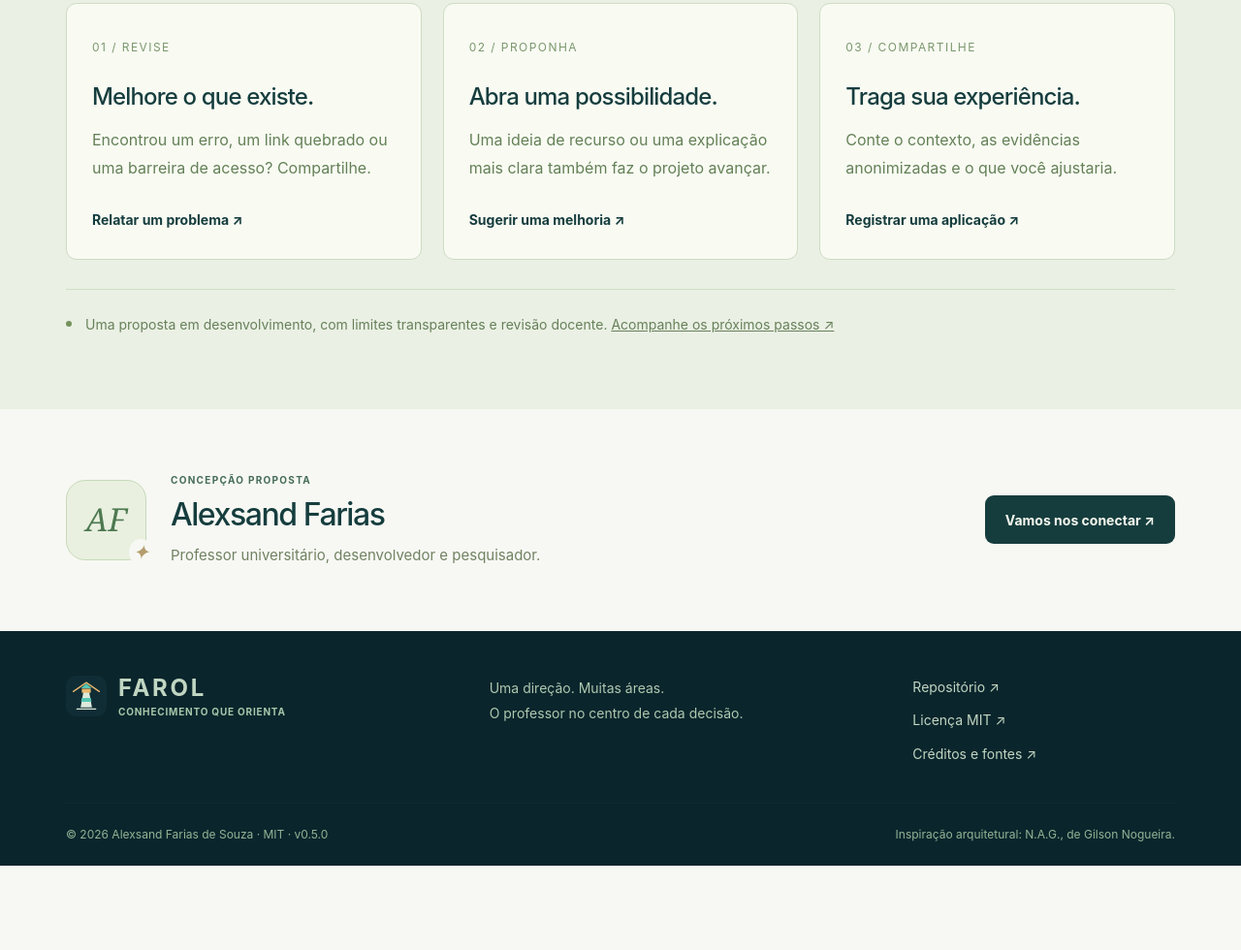
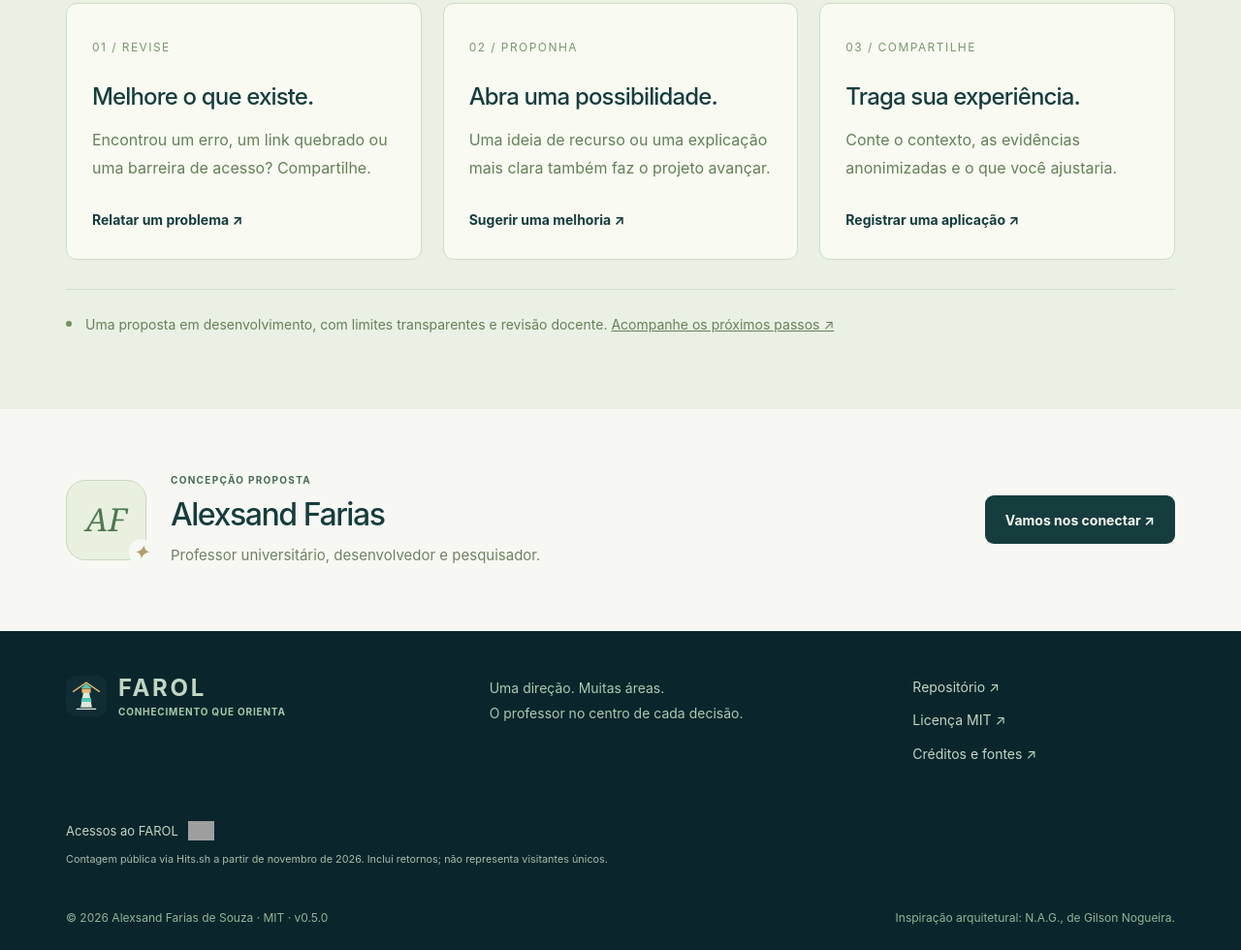
Before and after one commit to alexsandsouza/metodofarol, a plain HTML site: page docs/site/index.html in a window 1280 px wide. Shown: the part 6013-6993 px from the top of the page at 97% size. Before the commit the page ends 6906 px from the top, so only its background shows below. Drawn offline with Linux system fonts and the light colour scheme; grey boxes are pictures that could not be loaded.

Commit message:
feat: add public page-view counter to FAROL footer

```diff
--- a/docs/site/index.html
+++ b/docs/site/index.html
@@ -16,6 +16,6 @@
 <section id="comunidade" class="community-section"><div class="section-container"><div class="section-heading"><div><p class="eyebrow">CONSTRUÍDO PARA EVOLUIR</p><h2>Seu olhar pode iluminar<br><em>a próxima aula de alguém.</em></h2></div><a class="button button-outline" href="https://github.com/alexsandsouza/metodofarol/blob/main/CONTRIBUTING.md">Como contribuir ↗</a></div><div class="community-grid"><a href="https://github.com/alexsandsouza/metodofarol/issues/new?template=problema.yml"><span>01 / REVISE</span><h3>Melhore o que existe.</h3><p>Encontrou um erro, um link quebrado ou uma barreira de acesso? Compartilhe.</p><b>Relatar um problema ↗</b></a><a href="https://github.com/alexsandsouza/metodofarol/issues/new?template=melhoria.yml"><span>02 / PROPONHA</span><h3>Abra uma possibilidade.</h3><p>Uma ideia de recurso ou uma explicação mais clara também faz o projeto avançar.</p><b>Sugerir uma melhoria ↗</b></a><a href="https://github.com/alexsandsouza/metodofarol/issues/new?template=aplicacao.yml"><span>03 / COMPARTILHE</span><h3>Traga sua experiência.</h3><p>Conte o contexto, as evidências anonimizadas e o que você ajustaria.</p><b>Registrar uma aplicação ↗</b></a></div><div class="project-note"><span class="pulse-dot" aria-hidden="true"></span><p>Uma proposta em desenvolvimento, com limites transparentes e revisão docente. <a href="https://github.com/alexsandsouza/metodofarol/blob/main/ROADMAP.md">Acompanhe os próximos passos ↗</a></p></div></div></section>
 <section class="author-section section-container"><div class="author-monogram" aria-hidden="true">AF<span>✦</span></div><div><p class="eyebrow">CONCEPÇÃO PROPOSTA</p><h2>Alexsand Farias</h2><p>Professor universitário, desenvolvedor e pesquisador.</p></div><a class="button button-ink" href="https://www.linkedin.com/in/alexsandfarias">Vamos nos conectar ↗</a></section>
 </main>
-<footer class="site-footer"><div class="section-container"><div class="footer-main"><a class="brand footer-brand" href="#inicio"><img src="favicon.svg" alt="" width="42" height="42"><span>FAROL<small>CONHECIMENTO QUE ORIENTA</small></span></a><p>Uma direção. Muitas áreas.<br>O professor no centro de cada decisão.</p><div><a href="https://github.com/alexsandsouza/metodofarol">Repositório ↗</a><a href="https://github.com/alexsandsouza/metodofarol/blob/main/LICENSE">Licença MIT ↗</a><a href="https://github.com/alexsandsouza/metodofarol/blob/main/CREDITOS.md">Créditos e fontes ↗</a></div></div><div class="footer-bottom"><span>© 2026 Alexsand Farias de Souza · MIT · v0.5.0</span><span>Inspiração arquitetural: N.A.G., de Gilson Nogueira.</span></div></div></footer>
+<footer class="site-footer"><div class="section-container"><div class="footer-main"><a class="brand footer-brand" href="#inicio"><img src="favicon.svg" alt="" width="42" height="42"><span>FAROL<small>CONHECIMENTO QUE ORIENTA</small></span></a><p>Uma direção. Muitas áreas.<br>O professor no centro de cada decisão.</p><div><a href="https://github.com/alexsandsouza/metodofarol">Repositório ↗</a><a href="https://github.com/alexsandsouza/metodofarol/blob/main/LICENSE">Licença MIT ↗</a><a href="https://github.com/alexsandsouza/metodofarol/blob/main/CREDITOS.md">Créditos e fontes ↗</a></div></div><div class="visitor-counter" style="display:flex;flex-wrap:wrap;align-items:center;gap:10px;padding:18px 0;font-size:13px"><span>Acessos ao FAROL</span><img src="https://hits.sh/alexsandsouza.github.io/metodofarol.svg?label=Visualiza%C3%A7%C3%B5es&amp;color=c6a462&amp;labelColor=102f35" alt="Contador de visualizações indisponível" height="20" referrerpolicy="no-referrer"><small style="flex-basis:100%;opacity:.85">Contagem pública via Hits.sh a partir de novembro de 2026. Inclui retornos; não representa visitantes únicos.</small></div><div class="footer-bottom"><span>© 2026 Alexsand Farias de Souza · MIT · v0.5.0</span><span>Inspiração arquitetural: N.A.G., de Gilson Nogueira.</span></div></div></footer>
 <div class="toast" id="toast" role="status" hidden></div>
 </body></html>
```
